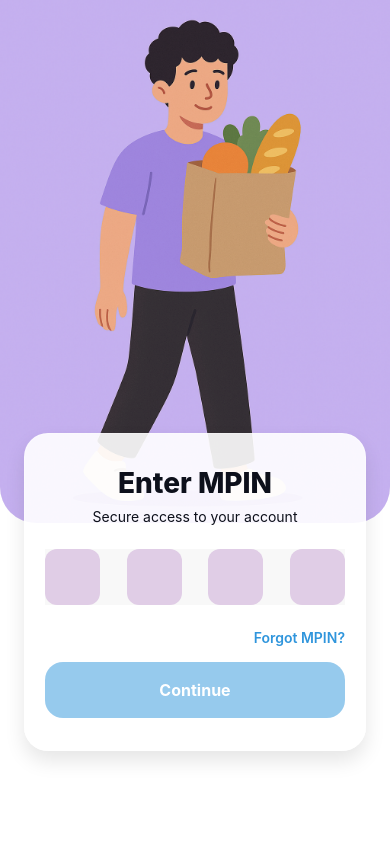
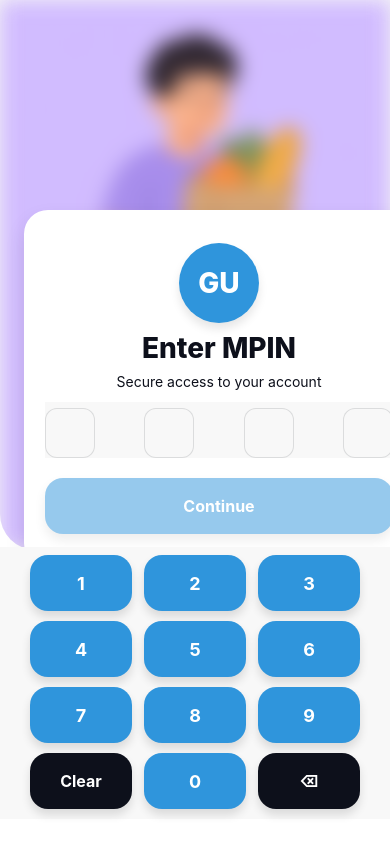
Before and after one commit to jeett73/dailyCardApp, a React Native app: screen /Mpin in a window 390 px wide. Built offline with nearby package versions, Linux system fonts and the light colour scheme.

Commit message:
feat(auth): implement new OTP and MPIN screens with enhanced UI
- Add new OtpScreen component with timer, resend functionality and input validation
- Refactor MpinScreen with keypad input and improved user experience
- Update navigation to use new screen names and components

```diff
--- a/src/navigation/AppNavigator.tsx
+++ b/src/navigation/AppNavigator.tsx
@@ -2,7 +2,7 @@ import CustomerScreen from '@/screens/CustomerScreen';
 import LoginScreen from '@/screens/LoginScreen';
 import ModalScreen from '@/screens/ModalScreen';
 import MpinScreen from '@/screens/MpinScreen';
-import OptScreen from '@/screens/OptScreen';
+import OtpScreen from '@/screens/OtpScreen';
 import OwnerScreen from '@/screens/OwnerScreen';
 import SetMpinScreen from '@/screens/SetMpinScreen';
 import { createNativeStackNavigator } from '@react-navigation/native-stack';
@@ -14,7 +14,7 @@ export default function AppNavigator() {
   return (
     <Stack.Navigator initialRouteName="Login" screenOptions={{ headerShown: false }}>
       <Stack.Screen name="Login" component={LoginScreen} />
-      <Stack.Screen name="Opt" component={OptScreen} />
+      <Stack.Screen name="Otp" component={OtpScreen} />
       <Stack.Screen name="Mpin" component={MpinScreen} />
       <Stack.Screen name="SetMpin" component={SetMpinScreen} />
       <Stack.Screen name="Customer" component={CustomerScreen} />
--- a/src/screens/MpinScreen.tsx
+++ b/src/screens/MpinScreen.tsx
@@ -1,138 +1,204 @@
 import { Text, View } from '@/components/Themed';
 import Colors from '@/constants/Colors';
-import { useFocusEffect, useNavigation, useRoute } from '@react-navigation/native';
-import React, { useCallback, useMemo, useRef, useState } from 'react';
-import {
-  ImageBackground,
-  Animated,
-  KeyboardAvoidingView,
-  Platform,
-  ScrollView,
-  StyleSheet,
-  TextInput,
-  TouchableOpacity,
-  TouchableWithoutFeedback,
-} from 'react-native';
-import { useSafeAreaInsets } from 'react-native-safe-area-context';
-import { useWindowDimensions } from 'react-native';
+import { useNavigation, useRoute } from '@react-navigation/native';
+import React, { useMemo, useState } from 'react';
+import { ImageBackground, ScrollView, StyleSheet, TouchableOpacity } from 'react-native';
 
 export default function MpinScreen() {
   const navigation = useNavigation<any>();
   const route = useRoute<any>();
   const phone: string | undefined = route?.params?.phone;
-  const [pin, setPin] = useState('');
-  const inputRef = useRef<TextInput>(null);
-  const canContinue = useMemo(() => pin.length === 4, [pin]);
-  const insets = useSafeAreaInsets();
-  const keyboardOffset = insets.top;
-  const { height: winH } = useWindowDimensions();
-  const heroHeight = Math.max(420, Math.min(600, Math.round(winH * 0.62)));
-  const overlap = 90;
-  const overlayAnim = useRef(new Animated.Value(0)).current;
+  const name: string | undefined = route?.params?.name;
+  const [digits, setDigits] = useState<string[]>(['', '', '', '']);
+  const otp = useMemo(() => digits.join(''), [digits]);
+  const isValid = useMemo(() => otp.length === 4, [otp]);
+  const focused = true;
+  const [hasError, setHasError] = useState<boolean>(false);
+  const [success, setSuccess] = useState<boolean>(false);
 
-  useFocusEffect(
-    useCallback(() => {
-      const t = setTimeout(() => inputRef.current?.focus(), 150);
-      return () => clearTimeout(t);
-    }, []),
-  );
-
-  function focusInput() {
-    inputRef.current?.focus();
+  function computeInitials(n?: string) {
+    const s = (n ?? '').trim();
+    if (!s) return '';
+    const parts = s.split(/\s+/);
+    const first = parts[0]?.[0] ?? '';
+    const last = parts[1]?.[0] ?? '';
+    return `${first}${last}`.toUpperCase();
   }
 
-  function onForgot() {
-    navigation.navigate('Login');
+  const initials = computeInitials(name) || 'GU';
+
+  function onDigit(d: string) {
+    setDigits((prev) => {
+      const arr = [...prev];
+      for (let i = 0; i < arr.length; i++) {
+        if (!arr[i]) {
+          arr[i] = d;
+          break;
+        }
+      }
+      return arr;
+    });
+    setHasError(false);
+    setSuccess(false);
   }
 
-  function onContinue() {
-    if (!canContinue) return;
+  function onBackspace() {
+    setDigits((prev) => {
+      const arr = [...prev];
+      for (let i = arr.length - 1; i >= 0; i--) {
+        if (arr[i]) {
+          arr[i] = '';
+          break;
+        }
+      }
+      return arr;
+    });
+    setSuccess(false);
+  }
+
+  function onClear() {
+    setDigits(['', '', '', '']);
+    setHasError(false);
+    setSuccess(false);
+  }
+
+  function handleContinue() {
+    const cleaned = otp.replace(/\D/g, '').slice(0, 4);
+    if (cleaned.length !== 4) {
+      setHasError(true);
+      return;
+    }
+    setHasError(false);
+    setSuccess(true);
     navigation.replace('Owner');
   }
 
-  const onFocus = () => {
-    Animated.timing(overlayAnim, {
-      toValue: 0.25,
-      duration: 180,
-      useNativeDriver: true,
-    }).start();
-  };
-
-  const onBlur = () => {
-    Animated.timing(overlayAnim, {
-      toValue: 0,
-      duration: 180,
-      useNativeDriver: true,
-    }).start();
-  };
-
   return (
     <View style={styles.screen}>
-      <View style={[styles.hero, { height: heroHeight }]}>
+      <View style={styles.hero}>
         <ImageBackground
           source={require('../../assets/images/bg.png')}
           style={styles.heroImage}
           imageStyle={styles.heroImageInner}
           resizeMode="cover"
-        >
-          <Animated.View style={[styles.heroOverlay, { opacity: overlayAnim }]} pointerEvents="none" />
-        </ImageBackground>
+          blurRadius={focused ? 10 : 0}
+        />
       </View>
-      <KeyboardAvoidingView
-        behavior={Platform.OS === 'ios' ? 'padding' : 'height'}
-        keyboardVerticalOffset={keyboardOffset}
-        style={styles.flex}
-      >
-        <ScrollView
-          contentContainerStyle={[styles.container, { paddingTop: heroHeight - overlap }]}
-          keyboardDismissMode={Platform.OS === 'ios' ? 'interactive' : 'on-drag'}
-          keyboardShouldPersistTaps="handled"
-          bounces={false}
-        >
-          <View style={styles.card}>
+      <ScrollView contentContainerStyle={styles.container} keyboardShouldPersistTaps="handled">
+        <View style={[styles.card, focused && styles.cardFloating]}>
+          <View style={styles.profileCircle} accessibilityLabel="User initials">
+            <Text style={styles.profileInitials}>{initials}</Text>
+          </View>
           <Text style={styles.title}>Enter MPIN</Text>
-            <Text style={styles.subtitle}>{phone ? `For +91 ${phone}` : 'Secure access to your account'}</Text>
-
-            <TouchableWithoutFeedback onPress={focusInput}>
+          <Text style={styles.subtitle}>
+            {phone ? `For +91 ${phone}` : 'Secure access to your account'}
+          </Text>
+          <View style={styles.inputWrapper}>
             <View style={styles.otpRow}>
               {Array.from({ length: 4 }).map((_, i) => (
-                  <View key={i} style={[styles.otpCell, pin[i] && styles.otpCellFilled]}>
-                    <Text style={styles.otpText}>{pin[i] ? '•' : ''}</Text>
+                <View
+                  key={i}
+                  style={[
+                    styles.otpBox,
+                    hasError && styles.otpBoxError,
+                    success && styles.otpBoxSuccess,
+                  ]}
+                  accessibilityLabel={`MPIN digit ${i + 1}`}
+                  accessibilityHint="Filled by keypad"
+                >
+                  <Text style={styles.otpText}>{digits[i] ? '•' : ''}</Text>
                 </View>
               ))}
             </View>
-            </TouchableWithoutFeedback>
-
-            <TextInput
-              ref={inputRef}
-              value={pin}
-              onChangeText={(t) => setPin(t.replace(/\D/g, '').slice(0, 4))}
-              onFocus={onFocus}
-              onBlur={onBlur}
-              keyboardType="number-pad"
-              style={styles.hiddenInput}
-              maxLength={4}
-              secureTextEntry
-              accessibilityLabel="Enter 4-digit MPIN"
-            />
-
-            <TouchableOpacity onPress={onForgot} activeOpacity={0.8} style={styles.forgotLink}>
-              <Text style={styles.forgotText}>Forgot MPIN?</Text>
-            </TouchableOpacity>
+          </View>
 
           <TouchableOpacity
-              onPress={onContinue}
-              disabled={!canContinue}
+            onPress={handleContinue}
             activeOpacity={0.9}
-              style={[styles.button, !canContinue && styles.buttonDisabled]}
+            disabled={!isValid}
+            style={[styles.button, !isValid && styles.buttonDisabled]}
             accessibilityRole="button"
-              accessibilityState={{ disabled: !canContinue }}
+            accessibilityState={{ disabled: !isValid }}
+            testID="mpin-verify-button"
           >
             <Text style={styles.buttonText}>Continue</Text>
           </TouchableOpacity>
         </View>
       </ScrollView>
-      </KeyboardAvoidingView>
+
+      <View style={styles.keypadWrapper}>
+        <View style={styles.keypadRow}>
+          {['1', '2', '3'].map((d) => (
+            <TouchableOpacity
+              key={d}
+              style={styles.key}
+              activeOpacity={0.8}
+              onPress={() => onDigit(d)}
+              accessibilityRole="button"
+              accessibilityLabel={`Digit ${d}`}
+            >
+              <Text style={styles.keyText}>{d}</Text>
+            </TouchableOpacity>
+          ))}
+        </View>
+        <View style={styles.keypadRow}>
+          {['4', '5', '6'].map((d) => (
+            <TouchableOpacity
+              key={d}
+              style={styles.key}
+              activeOpacity={0.8}
+              onPress={() => onDigit(d)}
+              accessibilityRole="button"
+              accessibilityLabel={`Digit ${d}`}
+            >
+              <Text style={styles.keyText}>{d}</Text>
+            </TouchableOpacity>
+          ))}
+        </View>
+        <View style={styles.keypadRow}>
+          {['7', '8', '9'].map((d) => (
+            <TouchableOpacity
+              key={d}
+              style={styles.key}
+              activeOpacity={0.8}
+              onPress={() => onDigit(d)}
+              accessibilityRole="button"
+              accessibilityLabel={`Digit ${d}`}
+            >
+              <Text style={styles.keyText}>{d}</Text>
+            </TouchableOpacity>
+          ))}
+        </View>
+        <View style={styles.keypadRow}>
+          <TouchableOpacity
+            style={[styles.key, styles.utilKey]}
+            activeOpacity={0.8}
+            onPress={onClear}
+            accessibilityRole="button"
+            accessibilityLabel="Clear MPIN"
+          >
+            <Text style={styles.utilKeyText}>Clear</Text>
+          </TouchableOpacity>
+          <TouchableOpacity
+            style={styles.key}
+            activeOpacity={0.8}
+            onPress={() => onDigit('0')}
+            accessibilityRole="button"
+            accessibilityLabel="Digit 0"
+          >
+            <Text style={styles.keyText}>0</Text>
+          </TouchableOpacity>
+          <TouchableOpacity
+            style={[styles.key, styles.utilKey]}
+            activeOpacity={0.8}
+            onPress={onBackspace}
+            accessibilityRole="button"
+            accessibilityLabel="Backspace"
+          >
+            <Text style={styles.utilKeyText}>⌫</Text>
+          </TouchableOpacity>
+        </View>
+      </View>
     </View>
   );
 }
@@ -145,6 +211,7 @@ const styles = StyleSheet.create({
     top: 0,
     left: 0,
     right: 0,
+    height: 550,
     borderBottomLeftRadius: 36,
     borderBottomRightRadius: 36,
     overflow: 'hidden',
@@ -153,19 +220,12 @@ const styles = StyleSheet.create({
   },
   heroImage: { flex: 1 },
   heroImageInner: { width: '100%', height: '100%' },
-  heroOverlay: {
-    position: 'absolute',
-    top: 0,
-    right: 0,
-    bottom: 0,
-    left: 0,
-    backgroundColor: 'rgba(0,0,0,0.25)',
-  },
   container: {
     flexGrow: 1,
     alignItems: 'center',
     justifyContent: 'flex-start',
     paddingHorizontal: 24,
+    paddingTop: 500,
     paddingBottom: 32,
   },
   card: {
@@ -174,8 +234,8 @@ const styles = StyleSheet.create({
     borderRadius: 24,
     paddingVertical: 32,
     paddingHorizontal: 20,
-    minHeight: 300,
-    backgroundColor: 'rgba(255,255,255,0.9)',
+    minHeight: 250,
+    backgroundColor: 'white',
     borderWidth: 1,
     borderColor: 'rgba(255,255,255,0.25)',
     shadowColor: '#000',
@@ -183,6 +243,34 @@ const styles = StyleSheet.create({
     shadowRadius: 20,
     shadowOffset: { width: 0, height: 10 },
     elevation: 8,
+  },
+  cardFloating: {
+    position: 'absolute',
+    left: 24,
+    right: 24,
+    top: 210,
+    zIndex: 10000,
+    elevation: 20,
+  },
+  profileCircle: {
+    alignSelf: 'center',
+    width: 80,
+    height: 80,
+    borderRadius: 40,
+    backgroundColor: Colors.light.tint,
+    alignItems: 'center',
+    justifyContent: 'center',
+    marginBottom: 8,
+    shadowColor: '#000',
+    shadowOpacity: 0.1,
+    shadowRadius: 10,
+    shadowOffset: { width: 0, height: 6 },
+    elevation: 6,
+  },
+  profileInitials: {
+    fontSize: 28,
+    fontWeight: '800',
+    color: '#fff',
   },
   title: {
     fontSize: 28,
@@ -195,44 +283,39 @@ const styles = StyleSheet.create({
     fontSize: 14,
     textAlign: 'center',
     color: Colors.light.text,
-    marginBottom: 24,
+    marginBottom: 12,
+  },
+  inputWrapper: {
+    marginBottom: 12,
   },
   otpRow: {
+    flexDirection: 'row',
+    alignItems: 'center',
+    justifyContent: 'space-between',
+    marginTop: 6,
+  },
+  otpBox: {
+    height: 50,
+    width: 50,
+    borderRadius: 12,
+    borderWidth: 1,
+    borderColor: 'rgba(13,16,27,0.12)',
     backgroundColor: '#f8f8f8',
-    flexDirection: 'row',
-    justifyContent: 'space-between',
-    marginBottom: 16,
-  },
-  otpCell: {
-    height: 56,
-    width: 55,
-    borderRadius: 12,
-    backgroundColor: '#e0cde6ff',
     alignItems: 'center',
     justifyContent: 'center',
   },
-  otpCellFilled: {
-    backgroundColor: '#a0c6ff',
-  },
   otpText: {
-    fontSize: 24,
+    textAlign: 'center',
+    fontSize: 20,
     fontWeight: '700',
     color: Colors.light.text,
   },
-  hiddenInput: {
-    position: 'absolute',
-    height: 0,
-    width: 0,
-    opacity: 0,
+  otpBoxError: {
+    borderColor: '#e53935',
   },
-  forgotLink: {
-    alignSelf: 'flex-end',
-    paddingVertical: 8,
-  },
-  forgotText: {
-    fontSize: 14,
-    color: Colors.light.tint,
-    fontWeight: '600',
+  otpBoxSuccess: {
+    borderColor: Colors.light.tint,
+    backgroundColor: '#a0c6ff',
   },
   button: {
     height: 56,
@@ -241,6 +324,11 @@ const styles = StyleSheet.create({
     justifyContent: 'center',
     backgroundColor: Colors.light.tint,
     marginTop: 8,
+    shadowColor: '#000',
+    shadowOpacity: 0.15,
+    shadowRadius: 12,
+    shadowOffset: { width: 0, height: 6 },
+    elevation: 6,
   },
   buttonDisabled: {
     opacity: 0.5,
@@ -250,4 +338,45 @@ const styles = StyleSheet.create({
     fontWeight: '700',
     color: '#fff',
   },
+  keypadWrapper: {
+    position: 'absolute',
+    left: 0,
+    right: 0,
+    bottom: 25,
+    paddingHorizontal: 24,
+    paddingTop: 8,
+  },
+  keypadRow: {
+    flexDirection: 'row',
+    alignItems: 'center',
+    justifyContent: 'space-between',
+    marginBottom: 10,
+  },
+  key: {
+    flex: 1,
+    height: 56,
+    marginHorizontal: 6,
+    borderRadius: 18,
+    backgroundColor: Colors.light.tint,
+    alignItems: 'center',
+    justifyContent: 'center',
+    shadowColor: '#000',
+    shadowOpacity: 0.12,
+    shadowRadius: 10,
+    shadowOffset: { width: 0, height: 6 },
+    elevation: 6,
+  },
+  keyText: {
+    fontSize: 18,
+    fontWeight: '700',
+    color: '#fff',
+  },
+  utilKey: {
+    backgroundColor: '#0d101b',
+  },
+  utilKeyText: {
+    fontSize: 16,
+    fontWeight: '700',
+    color: '#fff',
+  },
 });
--- a/src/screens/OptScreen.tsx
+++ b/src/screens/OtpScreen.tsx
@@ -12,7 +12,7 @@ import {
 } from 'react-native';
 import Colors from '../constants/Colors';
 
-export default function OptScreen() {
+export default function OtpScreen() {
   const navigation = useNavigation<any>();
   const route = useRoute<any>();
   const phone: string | undefined = route?.params?.phone;
```
Lines whose indentation alone changed are shown as unchanged.
